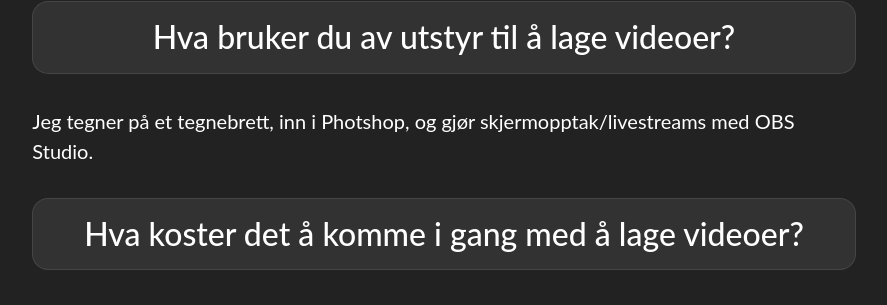
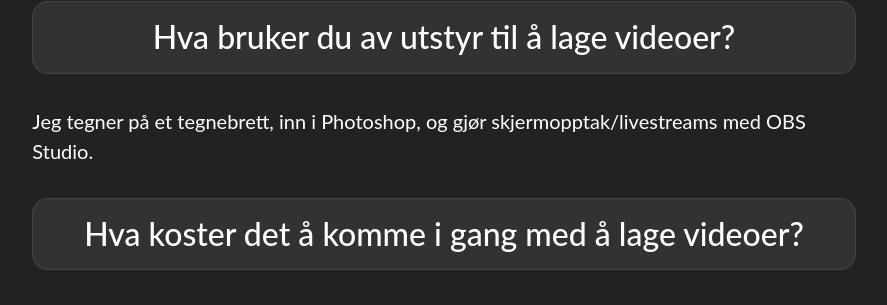
Before and after one commit to alrasch/UDLv3, a Symfony app: template templates/about/faq.html.twig in a window 1280 px wide. Shown: the part 183-488 px from the top of the page, without its empty margins (196-1083 px from the left). Run offline with Twig, Linux system fonts and the light colour scheme; the template is opened without the code that fills it, so the values that code supplies are empty; some libraries are stand-ins or nearby versions.

Commit message:
Fix typo.

```diff
--- a/templates/about/faq.html.twig
+++ b/templates/about/faq.html.twig
@@ -10,7 +10,7 @@
 {% block article %}
     <h3>Hva bruker du av utstyr til å lage videoer?</h3>
     <p>
-        Jeg tegner på et tegnebrett, inn i Photshop, og gjør skjermopptak/livestreams med OBS Studio.
+        Jeg tegner på et tegnebrett, inn i Photoshop, og gjør skjermopptak/livestreams med OBS Studio.
     </p>
 
     <h3>Hva koster det å komme i gang med å lage videoer?</h3>
```
